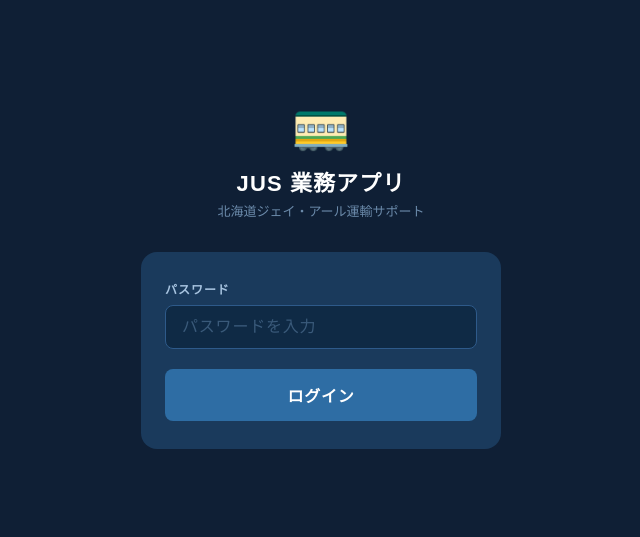
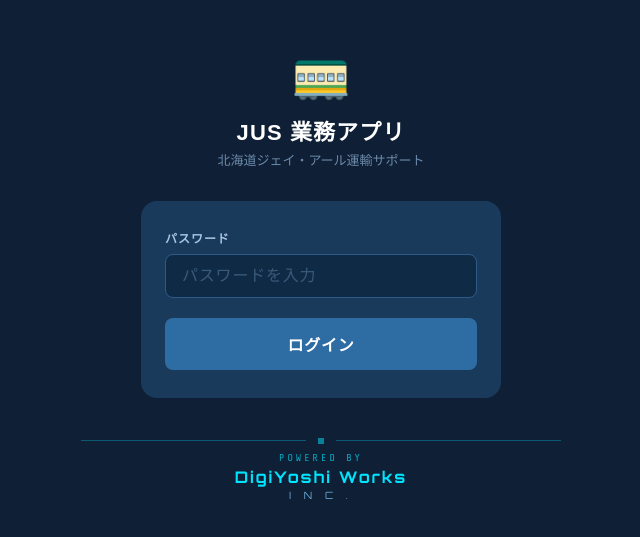
Before and after one commit to wataru-hokkaido/jus-app, a plain HTML site: page index.html in a window 1280 px wide. Shown: the part 127-664 px from the top of the page, without its empty margins (319-959 px from the left). Drawn offline with nearby package versions, Linux system fonts and the light colour scheme.

Commit message:
Update index.html

```diff
--- a/index.html
+++ b/index.html
@@ -4,6 +4,7 @@
 <meta charset="UTF-8">
 <meta name="viewport" content="width=device-width, initial-scale=1.0">
 <title>JUSアプリ</title>
+<link href="https://fonts.googleapis.com/css2?family=Orbitron:wght@400;700&family=Share+Tech+Mono&display=swap" rel="stylesheet">
 <style>
   * { box-sizing: border-box; margin: 0; padding: 0; }
 
@@ -12,12 +13,12 @@
     background: #0f1f35;
     min-height: 100vh;
     display: flex;
+    flex-direction: column;
     align-items: center;
     justify-content: center;
     padding: 20px;
   }
 
-  /* ログイン画面 */
   .login-wrap {
     width: 100%;
     max-width: 360px;
@@ -227,6 +228,64 @@
     border-color: #4a9eda;
     color: #a8c4e0;
   }
+
+  /* DigiYoshi ブランドフッター */
+  .brand-footer {
+    margin-top: 40px;
+    text-align: center;
+    width: 100%;
+    max-width: 480px;
+  }
+
+  .brand-line {
+    display: flex;
+    align-items: center;
+    gap: 12px;
+    margin-bottom: 8px;
+  }
+
+  .brand-line::before,
+  .brand-line::after {
+    content: '';
+    flex: 1;
+    height: 0.5px;
+    background: #00e5ff;
+    opacity: 0.3;
+  }
+
+  .brand-dot {
+    width: 6px;
+    height: 6px;
+    background: #00e5ff;
+    opacity: 0.5;
+  }
+
+  .brand-powered {
+    font-family: 'Share Tech Mono', monospace;
+    font-size: 10px;
+    color: #00e5ff;
+    letter-spacing: 3px;
+    opacity: 0.7;
+    margin-bottom: 4px;
+  }
+
+  .brand-name {
+    font-family: 'Orbitron', monospace;
+    font-size: 16px;
+    font-weight: 700;
+    color: #00e5ff;
+    letter-spacing: 2px;
+  }
+
+  .brand-inc {
+    font-family: 'Orbitron', monospace;
+    font-size: 10px;
+    font-weight: 400;
+    color: #7ecfff;
+    letter-spacing: 5px;
+    margin-top: 2px;
+    opacity: 0.8;
+  }
 </style>
 </head>
 <body>
@@ -281,6 +340,16 @@
   <button class="logout-btn" onclick="logout()">ログアウト</button>
 </div>
 
+<!-- DigiYoshi ブランドフッター -->
+<div class="brand-footer">
+  <div class="brand-line">
+    <div class="brand-dot"></div>
+  </div>
+  <div class="brand-powered">POWERED BY</div>
+  <div class="brand-name">DigiYoshi Works</div>
+  <div class="brand-inc">I N C .</div>
+</div>
+
 <script>
   const PASSWORD = "JUS2525";
 
@@ -303,7 +372,6 @@
     document.getElementById('passwordInput').value = '';
   }
 
-  // セッション維持
   if (sessionStorage.getItem('auth') === 'true') {
     document.getElementById('loginWrap').style.display = 'none';
     document.getElementById('menuWrap').style.display = 'block';
```
